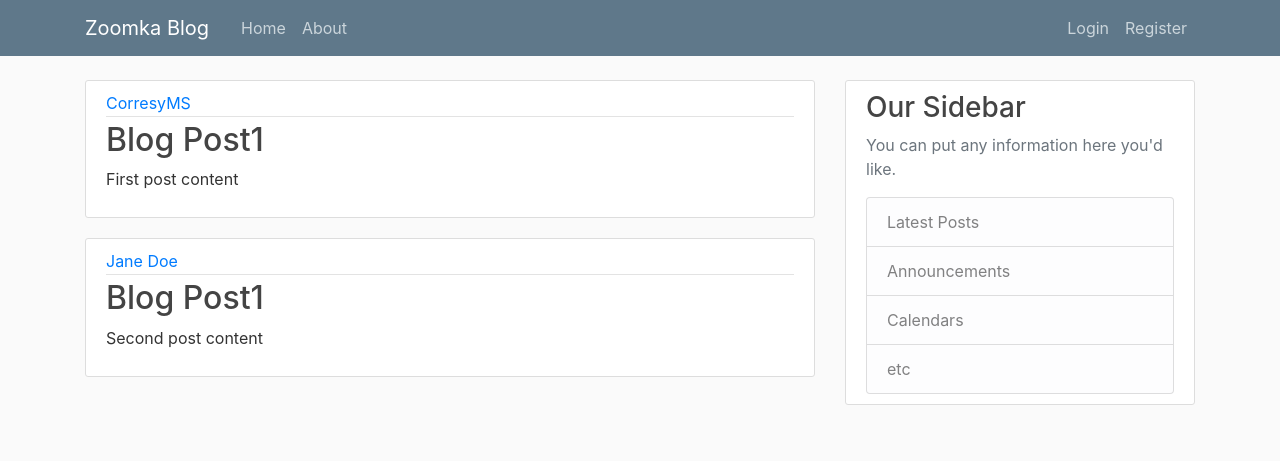
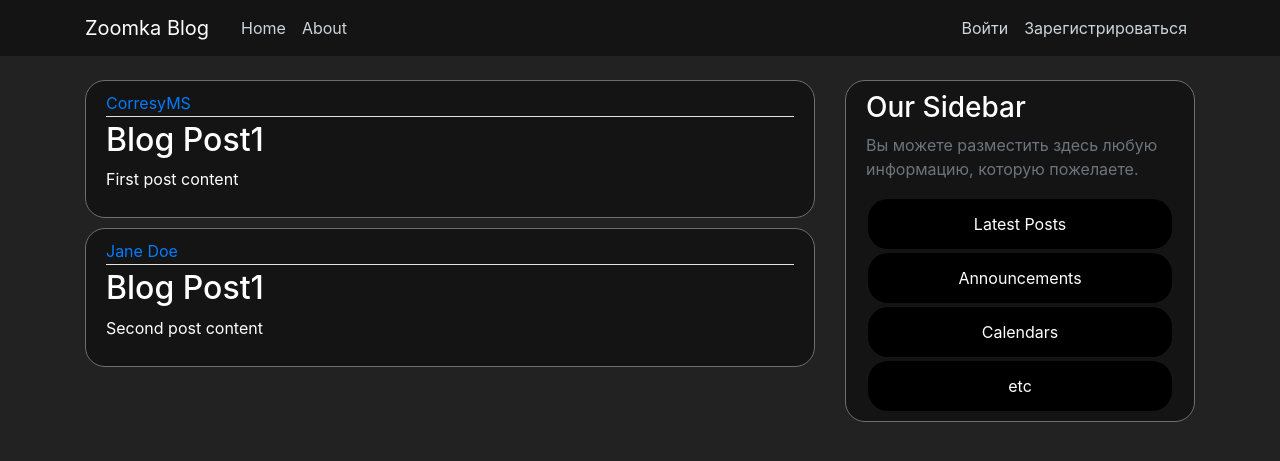
Before and after one commit to zoomprog/WebApp, a Django app: page / in a window 1280 px wide. Shown: the top 461 px of the page. Run offline with Django 4.2, Linux system fonts and the light colour scheme; some libraries are stand-ins or nearby versions.

Commit message:
edit site

```diff
--- a/WebApp/blog/static/blog/main.css
+++ b/WebApp/blog/static/blog/main.css
@@ -1,84 +1,125 @@
+/* Основные стили для всего документа */
 body {
-  background: #fafafa;
-  color: #333333;
-  margin-top: 5rem;
+  background: #222222; /* Цвет фона */
+  color: #333333; /* Цвет текста */
+  margin-top: 5rem; /* Верхний отступ */
 }
 
+/* Стили заголовков */
 h1, h2, h3, h4, h5, h6 {
-  color: #444444;
+  color: white; /* Цвет заголовков */
 }
 
-ul {
-  margin: 0;
+/* Обнуление внешних отступов для маркированного списка */
+
+
+/* Стили для элементов с классом "bg-steel" */
+.bg-steel {
+  background-color: #141414; /* Цвет фона */
 }
 
-.bg-steel {
-  background-color: #5f788a;
+/* Стили для ссылок в навигационной панели */
+.site-header .navbar-nav .nav-link {
+  color: #cbd5db; /* Цвет ссылок */
 }
 
-.site-header .navbar-nav .nav-link {
-  color: #cbd5db;
+/* Стили для наведения курсора на ссылки в навигационной панели */
+.site-header .navbar-nav .nav-link:hover {
+  color: #ffffff; /* Цвет ссылок при наведении курсора */
 }
 
-.site-header .navbar-nav .nav-link:hover {
-  color: #ffffff;
+/* Стили для активной ссылки в навигационной панели */
+.site-header .navbar-nav .nav-link.active {
+  font-weight: 500; /* Насыщенность шрифта активной ссылки */
 }
 
-.site-header .navbar-nav .nav-link.active {
-  font-weight: 500;
+/* Стили для секции контента */
+.content-section {
+  background: #141414; /* Цвет фона */
+  color: white;
+  padding: 10px 20px; /* Внутренние отступы */
+  border: 1px solid #6e6e6e; /* Граница */
+  border-radius: 20px; /* Закругление углов */
+  margin-bottom: 10px; /* Отступ снизу */
+}
+/*Our sidebar*/
+.list-group-item-light{
+   background: black;
+   color: white;
+   margin:2px;
+   border-radius:20px;
+   overflow: hidden;
+   display: flex;
+   justify-content: center;
+   align-item: center;
+}
+.list-group-item-light:first-child{
+  border-top-left-radius: 20px;
+  border-top-right-radius: 20px;
+}
+.list-group-item-light:last-child{
+   border-bottom-left-radius:20px;
+   border-bottom-right-radius:20px;
 }
 
-.content-section {
-  background: #ffffff;
-  padding: 10px 20px;
-  border: 1px solid #dddddd;
-  border-radius: 3px;
-  margin-bottom: 20px;
+
+
+
+
+
+
+/* Стили для заголовка статьи */
+.article-title {
+  color: white; /* Цвет заголовка статьи */
 }
 
-.article-title {
-  color: #444444;
+/* Стили для наведения курсора на заголовок статьи */
+a.article-title:hover {
+  color: #428bca; /* Цвет заголовка статьи при наведении курсора */
+  text-decoration: none; /* Убрать подчеркивание */
 }
 
-a.article-title:hover {
-  color: #428bca;
-  text-decoration: none;
+/* Стили для содержимого статьи */
+.article-content {
+  white-space: pre-line; /* Переносы строк сохраняются */
 }
 
-.article-content {
-  white-space: pre-line;
+/* Стили для изображения статьи */
+.article-img {
+  height: 65px; /* Высота изображения */
+  width: 65px; /* Ширина изображения */
+  margin-right: 16px; /* Правый отступ */
 }
 
-.article-img {
-  height: 65px;
-  width: 65px;
-  margin-right: 16px;
+/* Стили для метаданных статьи */
+.article-metadata {
+  padding-bottom: 1px; /* Отступ снизу */
+  margin-bottom: 4px; /* Отступ снизу */
+  border-bottom: 1px solid #e3e3e3; /* Граница снизу */
 }
 
-.article-metadata {
-  padding-bottom: 1px;
-  margin-bottom: 4px;
-  border-bottom: 1px solid #e3e3e3
+/* Стили для наведения курсора на ссылки в метаданных статьи */
+.article-metadata a:hover {
+  color: white; /* Цвет ссылки при наведении курсора */
+  text-decoration: none; /* Убрать подчеркивание */
 }
 
-.article-metadata a:hover {
-  color: #333;
-  text-decoration: none;
+/* Стили для SVG-изображений статьи */
+.article-svg {
+  width: 25px; /* Ширина SVG */
+  height: 25px; /* Высота SVG */
+  vertical-align: middle; /* Вертикальное выравнивание */
 }
 
-.article-svg {
-  width: 25px;
-  height: 25px;
-  vertical-align: middle;
+/* Стили для изображения аккаунта */
+.account-img {
+  height: 125px; /* Высота изображения */
+  width: 125px; /* Ширина изображения */
+  margin-right: 20px; /* Правый отступ */
+  margin-bottom: 16px; /* Отступ снизу */
 }
 
-.account-img {
-  height: 125px;
-  width: 125px;
-  margin-right: 20px;
-  margin-bottom: 16px;
+/* Стили для заголовка аккаунта */
+.account-heading {
+  font-size: 2.5rem; /* Размер шрифта заголовка аккаунта */
 }
-
-.account-heading {
-  font-size: 2.5rem;
-}
--- a/WebApp/blog/templates/blog/base.html
+++ b/WebApp/blog/templates/blog/base.html
@@ -30,8 +30,8 @@
                     </div>
                  </div>
                  <div class="navbar-nav">
-                     <a class="nav-item nav-link" href="#">Login</a>
-                     <a class="nav-item nav-link" href="#">Register</a>
+                     <a class="nav-item nav-link" href="#">Войти</a>
+                     <a class="nav-item nav-link" href="#">Зарегистрироваться</a>
                  </div>
              </div>
         </nav>
@@ -44,7 +44,7 @@
                 <div class="col-md-4">
                     <div class="content-section">
                         <h3>Our Sidebar</h3>
-                        <p class='text-muted'>You can put any information here you'd like.</p>
+                        <p class='text-muted'>Вы можете разместить здесь любую информацию, которую пожелаете.</p>
                         <ul class="list-group">
                             <li class="list-group-item list-group-item-light">Latest Posts</li>
                             <li class="list-group-item list-group-item-light">Announcements</li>
```
Also changed, not shown: WebApp/db.sqlite3.
